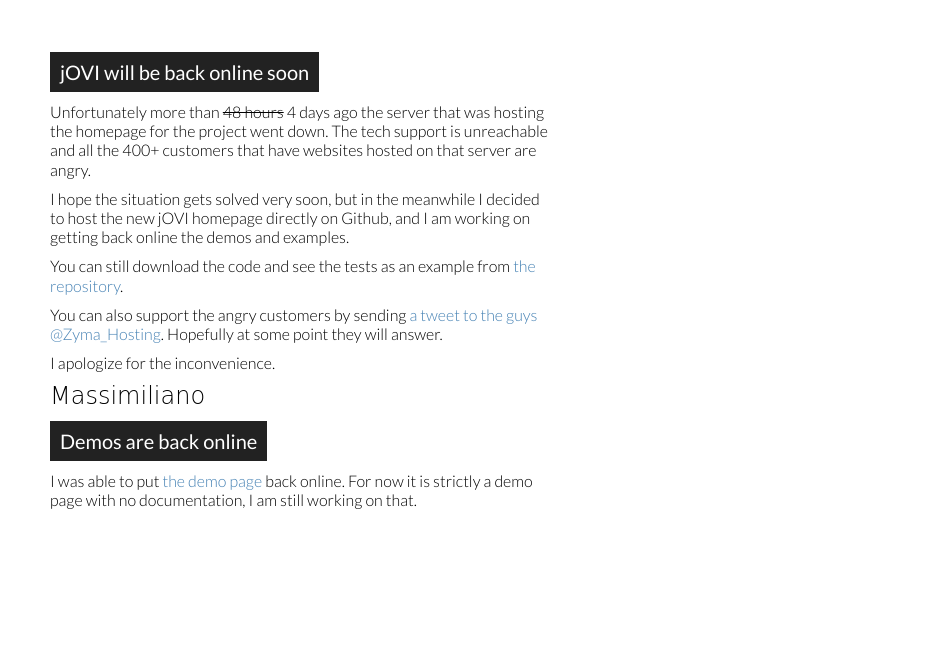
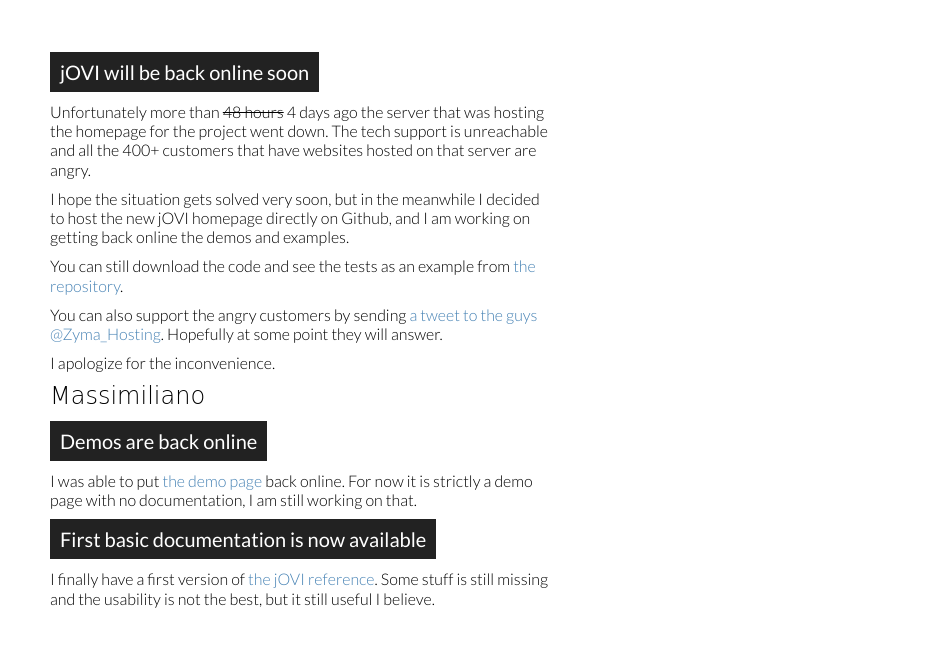
Before and after one commit to mmarcon/jOVI, a plain HTML site: page index.html in a window 1280 px wide. Shown: the part 128-774 px from the top of the page, without its empty margins (340-1280 px from the left). Drawn offline with Linux system fonts and the light colour scheme; a web font is replaced by a local one.

Commit message:
Added link to reference page.

```diff
--- a/index.html
+++ b/index.html
@@ -49,6 +49,11 @@
 		        I was able to put <a href="demo.html" title="jOVI Demos">the demo page</a> back online.
 		        For now it is strictly a demo page with no documentation, I am still working on that.
 		</p>
+		<h3>First basic documentation is now available</h3>
+		<p>
+		        I finally have a first version of <a href="docs.html" title="jOVI Reference">the jOVI reference</a>.
+		        Some stuff is still missing and the usability is not the best, but it still useful I believe.
+		</p>
 	</section>
 </body>
 </html>
```
